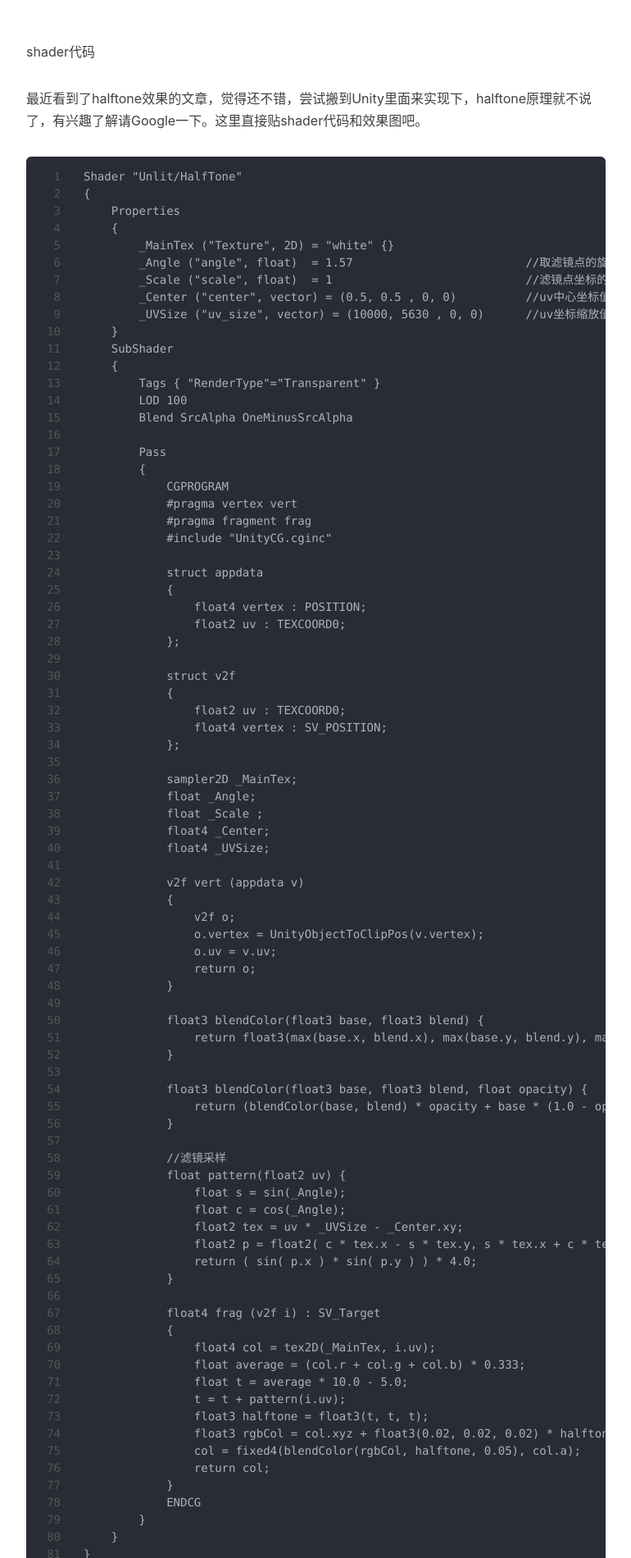
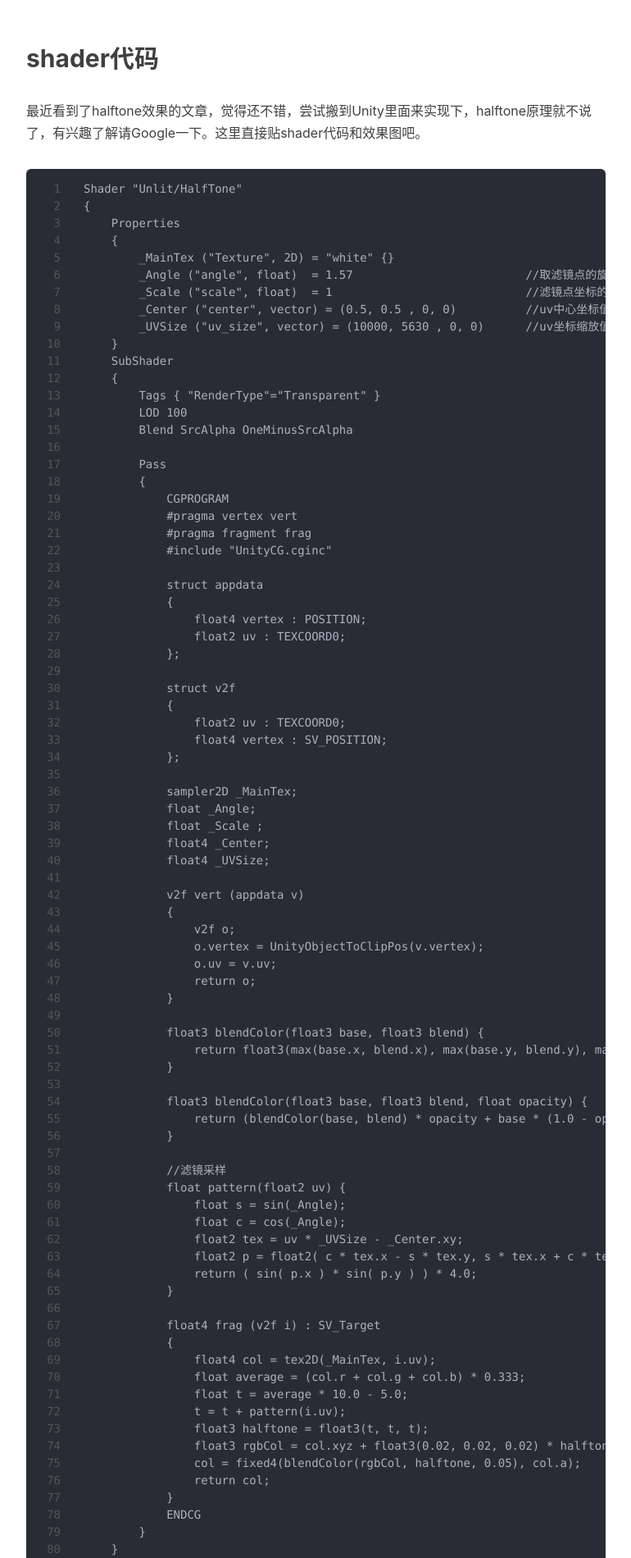
Before and after one commit to CodeSuperHero/CodeSuperHero.github.io, a Jekyll site: the page built from _posts/2019-4-2-halftone效果.markdown, in a window 1280 px wide. Shown: the part 457-2357 px from the top of the page at 82% size, without its empty margins (233-1003 px from the left). Built offline with Jekyll 4.4.1, drawn with Linux system fonts in a browser that asks for light colours; nearby versions of some CDN libraries; comment, search, counter and statistics services are not loaded.

Commit message:
尝试html标签

```diff
--- a/_posts/2019-4-2-halftone效果.markdown
+++ b/_posts/2019-4-2-halftone效果.markdown
@@ -12,7 +12,7 @@ tags:
 
 
 
-shader代码
+<h2>shader代码</h2>
 
 最近看到了halftone效果的文章，觉得还不错，尝试搬到Unity里面来实现下，halftone原理就不说了，有兴趣了解请Google一下。这里直接贴shader代码和效果图吧。
 
```
